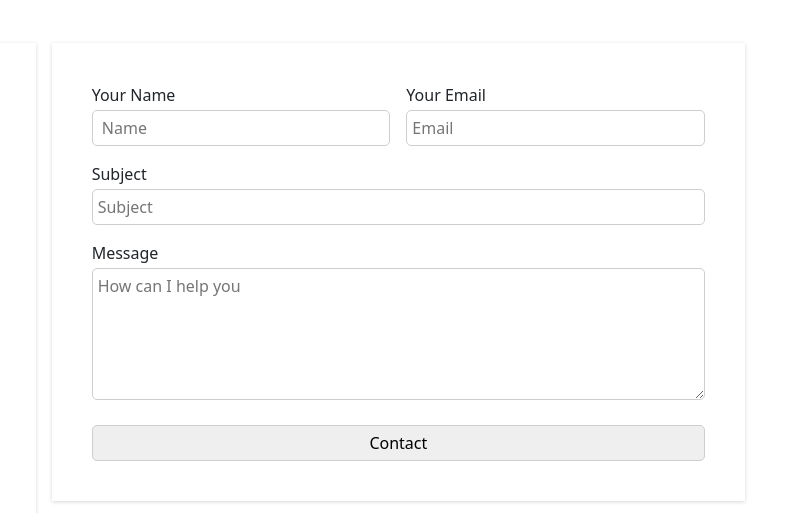
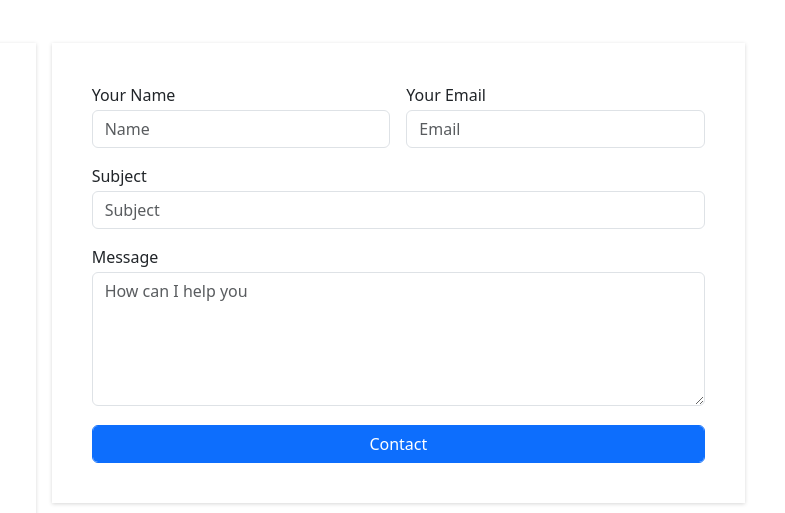
Before and after one commit to kahesr/portfolio, a website: page index.html in a window 1280 px wide. Shown: the part 2235-2748 px from the top of the page, 495-1280 px from the left. Drawn offline with nearby package versions, Linux system fonts and the light colour scheme.

Commit message:
Changed form style to bootstrap default

```diff
--- a/index.html
+++ b/index.html
@@ -53,7 +53,8 @@
 			</div>
 			<p>
 				Lorem ipsum dolor sit, amet consectetur adipisicing elit. Illum rerum ducimus explicabo! Harum veritatis
-				placeat sed dolore voluptatum commodi quis earum fugiat corporis, officiis natus, repudiandae aut numquam
+				placeat sed dolore voluptatum commodi quis earum fugiat corporis, officiis natus, repudiandae aut
+				numquam
 				velit molestiae.
 			</p>
 		</div>
@@ -204,23 +205,23 @@
 						<div class="row g-3">
 							<div class="col-md-6">
 								<label for="name" class="d-block">Your Name</label>
-								<input type="text" name="name" id="name" placeholder=" Name" class="form-field" required>
+								<input type="text" name="name" id="name" placeholder="Name" class="form-control" required>
 							</div>
 							<div class="col-md-6">
 								<label for="email" class="d-block">Your Email</label>
-								<input type="text" name="email" id="email" placeholder="Email" class="form-field" required>
+								<input type="email" name="email" id="email" placeholder="Email" class="form-control" required>
 							</div>
 							<div class="col-md-12">
 								<label for="subject" class="d-block">Subject</label>
-								<input type="text" name="subject" id="subject" placeholder="Subject" class="form-field" required>
+								<input type="text" name="subject" id="subject" placeholder="Subject" class="form-control" required>
 							</div>
 							<div class="col-md-12">
 								<label for="message" class="d-block">Message</label>
-								<textarea rows="5" name="message" id="message" placeholder="How can I help you" class="form-field"
+								<textarea rows="5" name="message" id="message" placeholder="How can I help you" class="form-control"
 									required></textarea>
 							</div>
 							<div class="col-md-12 text-center">
-								<button type="submit" class="form-field">Contact</button>
+								<button type="submit" class="form-control btn btn-primary">Contact</button>
 							</div>
 						</div>
 					</form>
--- a/src/style.css
+++ b/src/style.css
@@ -133,10 +133,6 @@ section {
   color: #000;
 }
 
-.form-field {
-  border-radius: 5px;
-  border: 1px solid #cecece;
-  width: 100%;
-  padding: 5px;
+.form-control {
   margin-top: 3px;
 }
```
